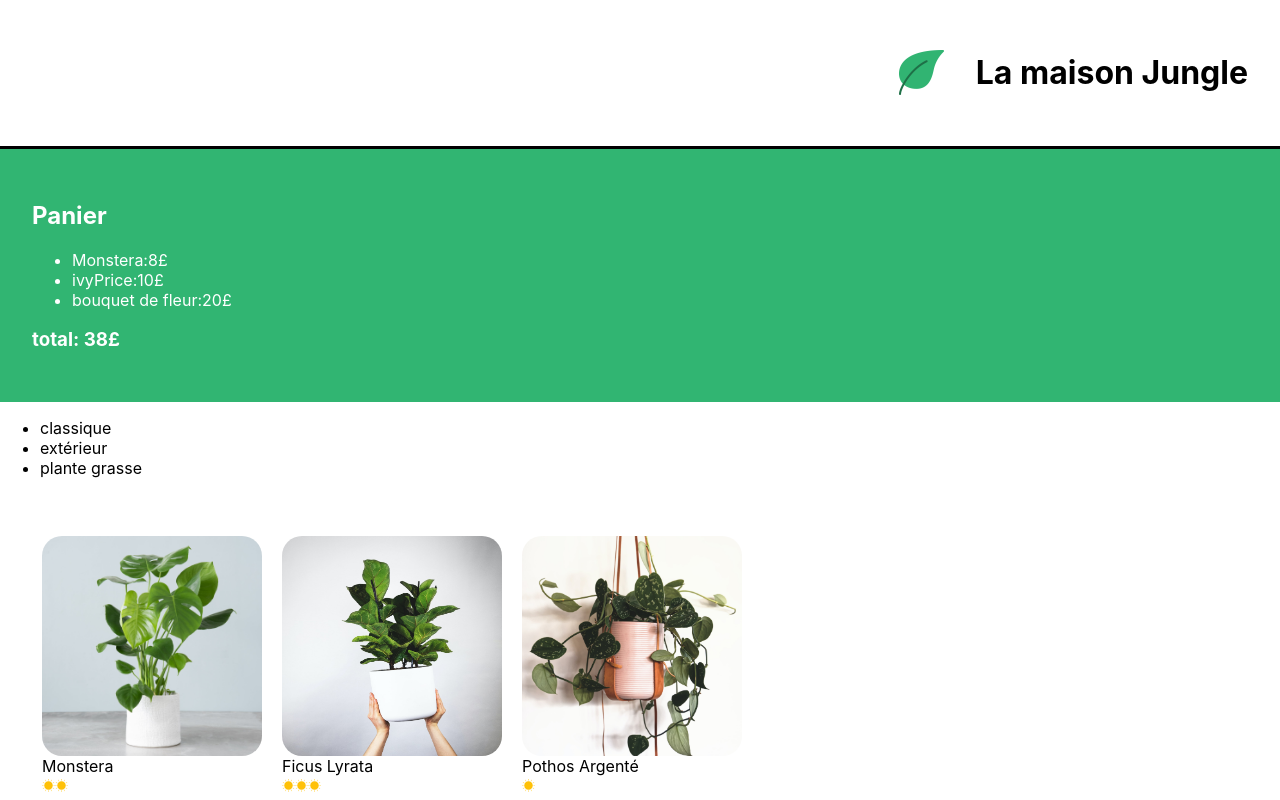
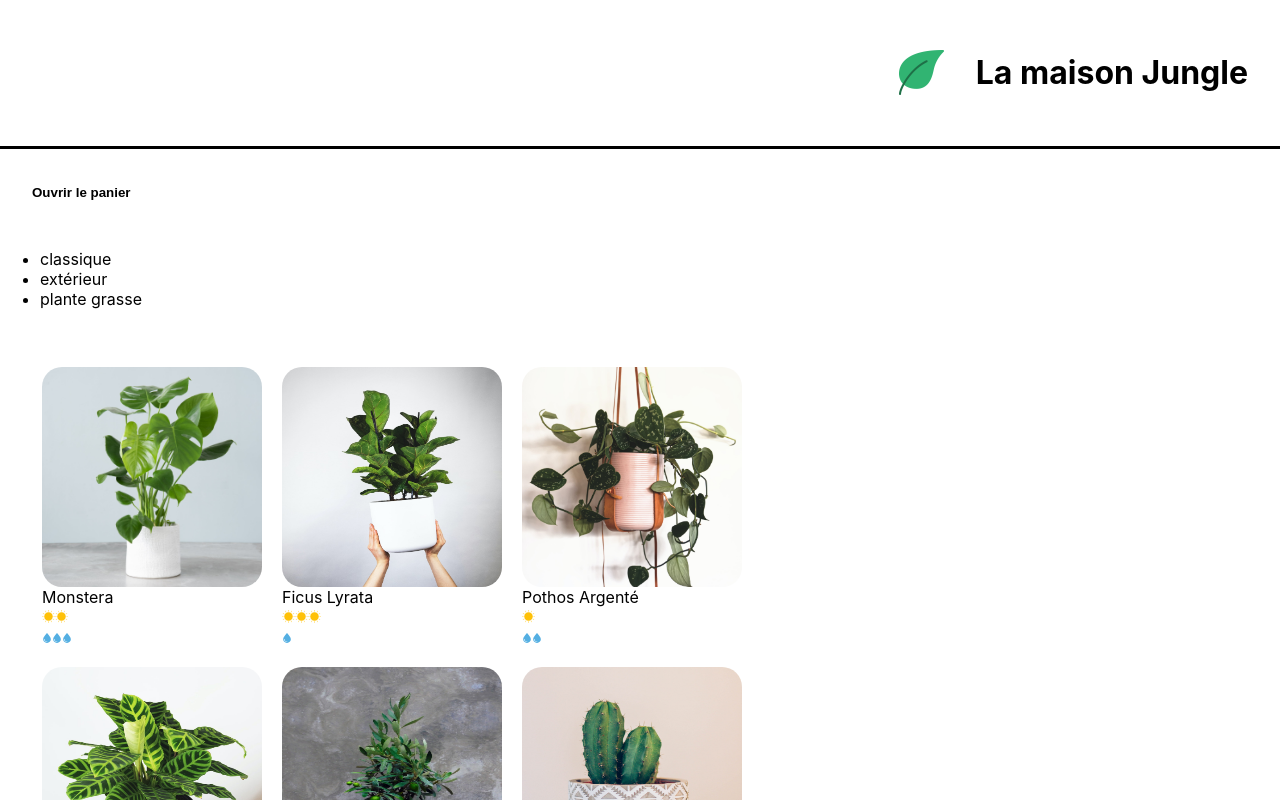
Before and after one commit to Muki-Dev/la-maison-jungle, a React (Create React App) app: page / in a window 1280 px wide. Shown: the top 800 px of the page. Built offline with nearby package versions, Linux system fonts and the light colour scheme.

Commit message:
add state at cart

```diff
--- a/src/components/Cart.js
+++ b/src/components/Cart.js
@@ -1,20 +1,28 @@
+import { useState } from 'react'
 import '../styles/Cart.css'
 function Cart(){
     const monsteraPrice = 8;
-    const ivyPrice = 10;
-    const flowersPrice = 20;
-    const total = monsteraPrice + ivyPrice + flowersPrice
-    return(
+    const [cart,updateCart] = useState(0);
+    const [isOpen,setIsOpen] = useState(false)
+
+
+    return isOpen ? (
         <div className='lmj-cart'>
+            <button className='lmj-cart-toggle-button' onClick={() => setIsOpen(false)}>Fermer</button>
             <h2>Panier</h2>
-            <ul>
-                <li>Monstera:{monsteraPrice}£</li>
-                <li>ivyPrice:{ivyPrice}£</li>
-                <li>bouquet de fleur:{flowersPrice}£</li>
-            </ul>
-            <h3>total: {total}£</h3>
+            <div>
+                Monstera:{monsteraPrice}€
+                <button onClick={() => updateCart(cart + 1)}>Ajouter</button>
+            </div>
+            <h3>total: {cart * monsteraPrice}€</h3>
+            <button onClick={() => updateCart(0)}>Vider le Panier</button>
         </div>
-    )
+    ):(
+        <div className='lmj-cart-closed'>
+             <button className='lmj-cart-toggle-button' onClick={() => setIsOpen(true)}>Ouvrir le panier</button>
+        </div>
+
+)
 }
 
 export default Cart;
--- a/src/styles/Cart.css
+++ b/src/styles/Cart.css
@@ -1,5 +1,34 @@
-.lmj-cart{
-    padding: 32px;
-    color: white;
-    background: #31b572;
+.lmj-cart {
+	color: white;
+	background-color: #31b572;
+	padding: 32px;
+	display: flex;
+	flex-direction: column;
+	justify-content: flex-start;
+	width: 200px;
 }
+
+.lmj-cart-add-button {
+	margin-left: 32px;
+	cursor: pointer;
+}
+
+.lmj-cart-toggle-button {
+	background: none;
+	outline: none;
+	border: none;
+	font-weight: 600;
+	cursor: pointer;
+	align-self: self-start;
+	padding: 0;
+	color: white;
+}
+
+.lmj-cart-closed {
+	padding: 32px;
+	width: 200px;
+}
+
+.lmj-cart-closed > button {
+	color: black;
+}
```
